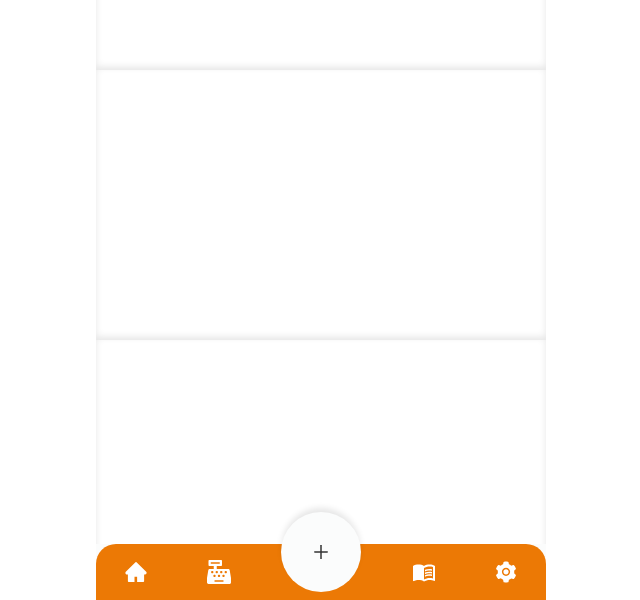
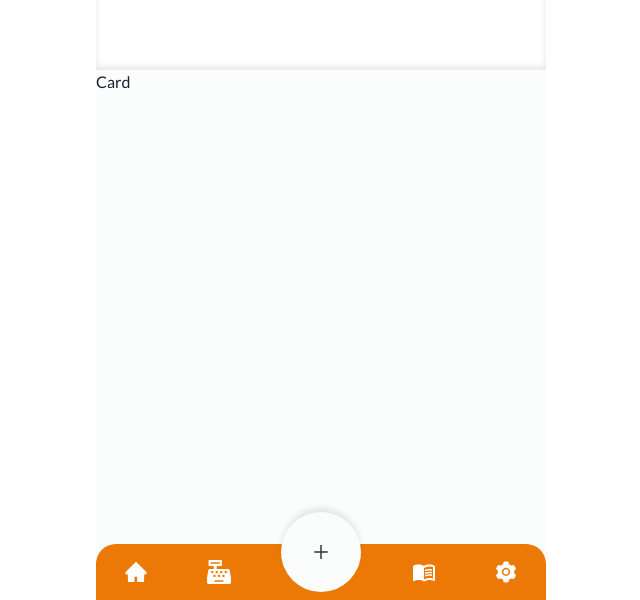
Before and after one commit to Taimoorkhan1122/restaurantPOS, a Next.js app: page / in a window 1280 px wide. Shown: the part 200-800 px from the top of the page, without its empty margins (319-959 px from the left). Built offline with nearby package versions, Linux system fonts and the light colour scheme.

Commit message:
widht fixed

```diff
--- /dev/null
+++ b/components/Card.tsx
@@ -0,0 +1,8 @@
+
+const CardContainer = () => {
+  return (
+    <div>Card</div>
+  )
+}
+
+export default CardContainer
--- a/pages/_app.tsx
+++ b/pages/_app.tsx
@@ -10,7 +10,7 @@ const baseTheme = {
         global: {
             main : {
                 bg: "#FBFCFC",
-                height: "100%"
+                height: "100%",
             }
         }
     },
--- a/pages/index.tsx
+++ b/pages/index.tsx
@@ -6,6 +6,8 @@ import "@fontsource/lato/300.css";
 import "@fontsource/lato/400.css";
 import "@fontsource/lato/700.css";
 import "@fontsource/lato/900.css";
+import Card from "../components/Card";
+import CardContainer from "../components/Card";
 
 export default function Home() {
     return (
@@ -19,7 +21,7 @@ export default function Home() {
             <main>
                 {/* top container */}
                 <Layout>
-                    <Box minWidth="450px" height="full">
+                    <Box width="100vw" maxWidth="450px" height="full">
                         <Container
                             shadow="innerShadow"
                             display="flex"
@@ -27,27 +29,7 @@ export default function Home() {
                             height="270px"
                             bg="white"
                         ></Container>
-                        <Container
-                            shadow="innerShadow"
-                            display="flex"
-                            width="full"
-                            height="270px"
-                            bg="white"
-                        ></Container>
-                        <Container
-                            shadow="innerShadow"
-                            display="flex"
-                            width="full"
-                            height="270px"
-                            bg="white"
-                        ></Container>
-                        <Container
-                            shadow="innerShadow"
-                            display="flex"
-                            width="full"
-                            height="270px"
-                            bg="white"
-                        ></Container>
+                        <CardContainer />
                     </Box>
                 </Layout>
             </main>
```
Also changed, not shown: 1 other file (tests, documents, lock files or other folders).
